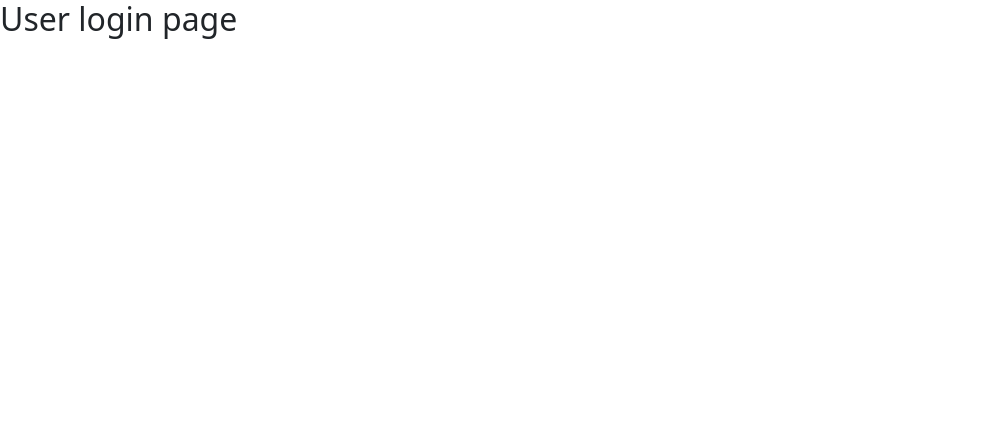
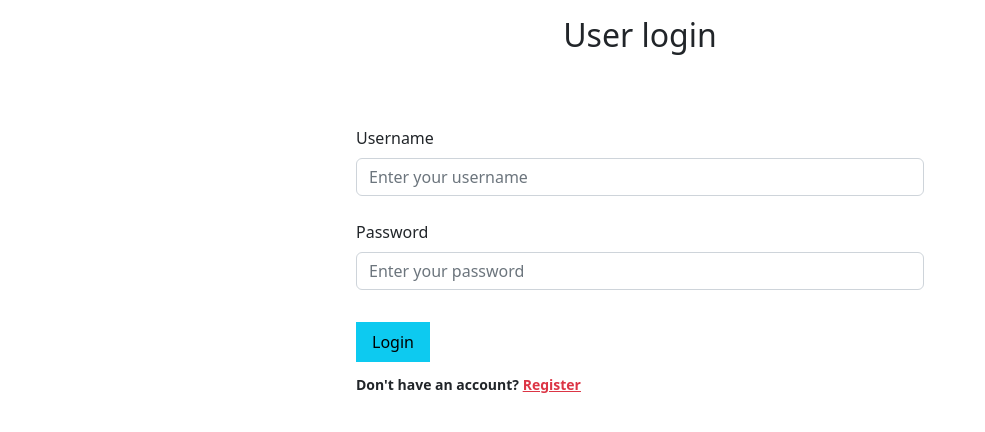
Before and after one commit to asqar-8828/Ecommerce_website, a PHP site: page /users_area/user_login.php in a window 1280 px wide. Shown: the top 432 px of the page, without its empty margins (0-985 px from the left). Run offline with PHP 8.4, Linux system fonts and the light colour scheme.

```diff
--- a/cart.php
+++ b/cart.php
@@ -163,7 +163,7 @@ include ('./functions/common_function.php');
                     echo "
                     <h4 class='px-3'>Subtotal: <strong class='text-info'> $total_price </strong></h4>
                     <input type='submit' value='Continue Shopping' class='bg-info px-3 py-2 mx-3 border-0' name='continue_shopping'>
-                    <button class='bg-secondary px-3 py-2 border-0'><a href='checkout.php' class='text-light text-decoration-none'>Checkout</a></button>
+                    <button class='bg-secondary px-3 py-2 border-0'><a href='./users_area/checkout.php' class='text-light text-decoration-none'>Checkout</a></button>
                     ";
                 } else {
                     echo "
--- a/display_all.php
+++ b/display_all.php
@@ -67,7 +67,7 @@ include ('./functions/common_function.php');
                 <a class="nav-link" href="#">Welcome Guest</a>
             </li>
             <li class="nav-item">
-                <a class="nav-link" href="#">Login</a>
+                <a class="nav-link" href="./users_area/user_login.php">Login</a>
             </li>
 
         </ul>
--- a/functions/common_function.php
+++ b/functions/common_function.php
@@ -1,6 +1,6 @@
 <?php
 // including connect file
-include ('./includes/connect.php');
+// include ('./includes/connect.php');
 
 
 // getting products
--- a/index.php
+++ b/index.php
@@ -73,7 +73,7 @@ include ('./functions/common_function.php');
                     <a class="nav-link" href="#">Welcome Guest</a>
                 </li>
                 <li class="nav-item">
-                    <a class="nav-link" href="#">Login</a>
+                    <a class="nav-link" href="./users_area/user_login.php">Login</a>
                 </li>
 
             </ul>
--- a/product_details.php
+++ b/product_details.php
@@ -72,7 +72,7 @@ include ('./functions/common_function.php');
                 <a class="nav-link" href="#">Welcome Guest</a>
             </li>
             <li class="nav-item">
-                <a class="nav-link" href="#">Login</a>
+                <a class="nav-link" href="./users_area/user_login.php">Login</a>
             </li>
 
         </ul>
--- a/search_product.php
+++ b/search_product.php
@@ -74,7 +74,7 @@ include ('./functions/common_function.php');
                 <a class="nav-link" href="#">Welcome Guest</a>
             </li>
             <li class="nav-item">
-                <a class="nav-link" href="#">Login</a>
+                <a class="nav-link" href="./users_area/user_login.php">Login</a>
             </li>
 
         </ul>
--- a/users_area/user_login.php
+++ b/users_area/user_login.php
@@ -3,7 +3,7 @@
 <html lang="en">
 <head>
     <meta charset="UTF-8">
-    <title>E-commerce web sayt</title>
+    <title>User login</title>
     <!--bootstrap css link-->
     <link href="https://cdn.jsdelivr.net/npm/bootstrap@5.2.1/dist/css/bootstrap.min.css"
           rel="stylesheet"
@@ -17,7 +17,34 @@
 </head>
 
 <body>
-<h2>User login page</h2>
+
+<div class="container-fluid">
+    <h2 class="text-center m-3"> User login </h2>
+    <div class="row d-flex align-items-center justify-content-center mt-5">
+        <div class="col-lg-12 col-xl-6">
+            <form action="" method="post" enctype="multipart/form-data">
+                <div class="form-outline m-4">  <!--Username field starts-->
+                    <label for="user_username" class="form-label">Username</label>
+                    <input type="text" id="user_username" class="form-control" placeholder="Enter your username" autocomplete="off" required="required" name="user_username"/>
+                </div>  <!--Username field ends-->
+
+                <div class="form-outline m-4">  <!--Password field starts-->
+                    <label for="user_password" class="form-label">Password</label>
+                    <input type="password" id="user_password" class="form-control" placeholder="Enter your password" autocomplete="off" required="required" name="user_password"/>
+                </div>  <!--Password field ends-->
+
+
+                <div class="mt-4 pt-2 mx-4">
+                    <input type="submit" value="Login" class="bg-info py-2 px-3 border-0" name="user_login"/>
+                    <p class="small fw-bold mt-2 pt-1">Don't have an account? <a href="user_registration.php" class="text-danger">Register</a></p>
+                </div>
+            </form>
+
+        </div>
+
+    </div>
+
+</div>
 </body>
 
 </html>
```
Also changed, not shown: users_area/checkout.php (renamed from checkout.php, +10 -9 lines), users_area/user_registration.php (+37 -0 lines), users_area/user_images/Otkan-kunlar.jpg (added).
